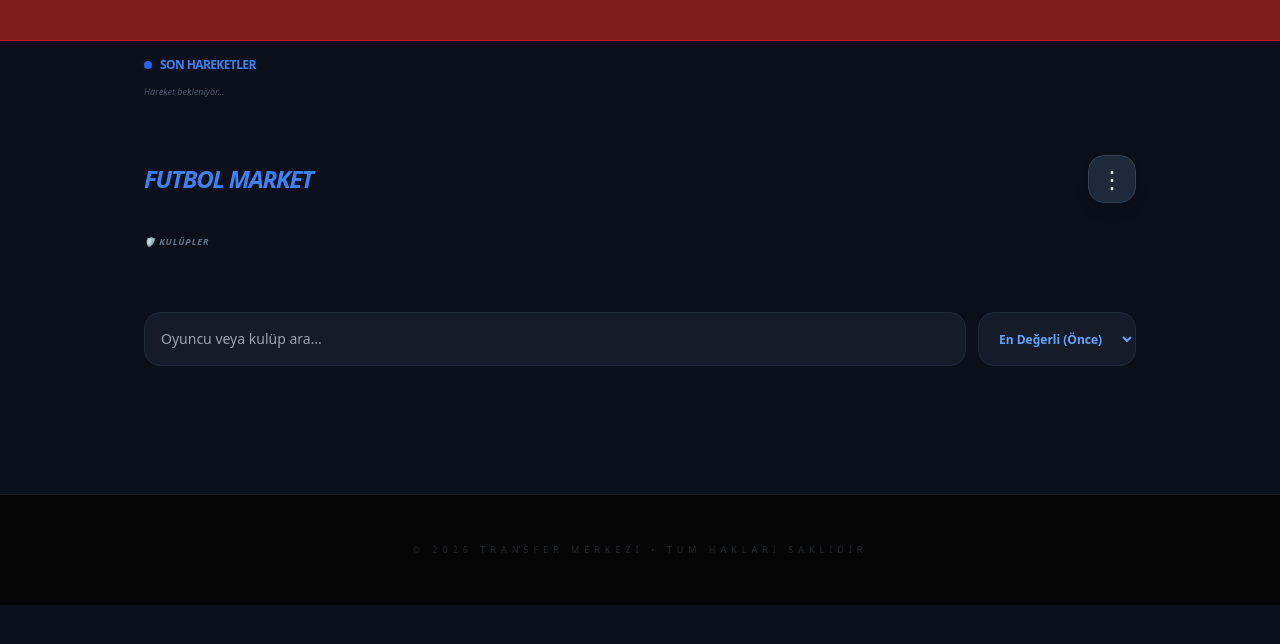
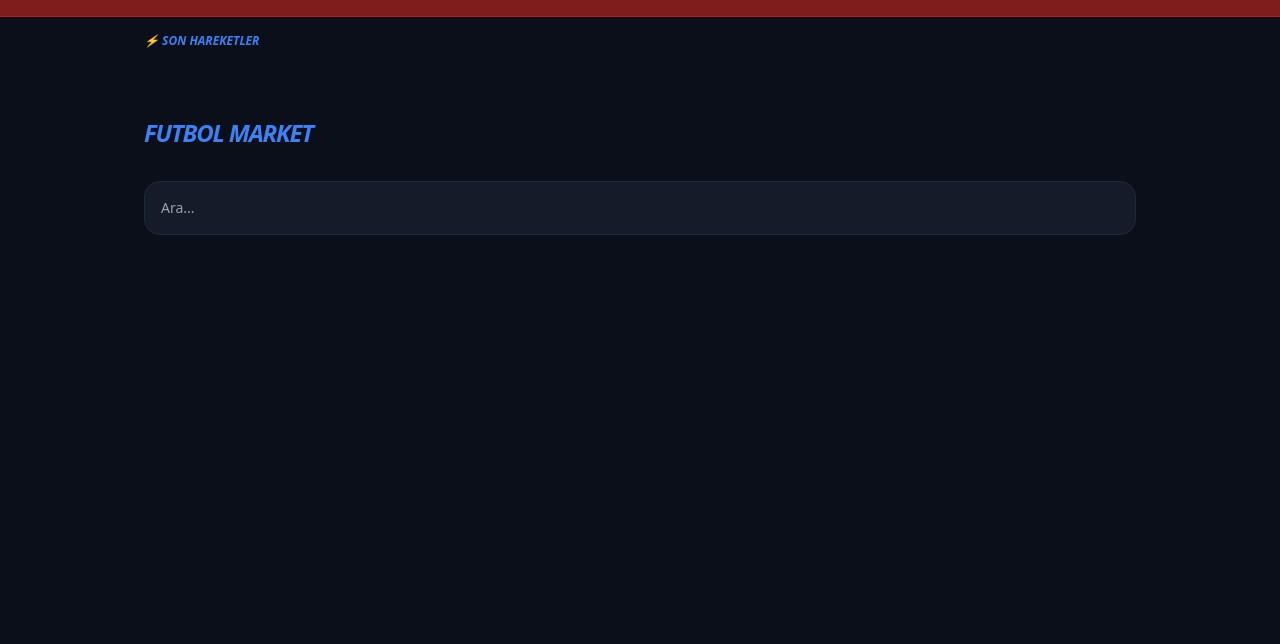
Before and after one commit to Musab13579/Transfermarkt, a Flask app: page / in a window 1280 px wide. Shown: the top 644 px of the page. Run offline with Flask 3, Linux system fonts and the light colour scheme; data that the repository does not hold is empty; some libraries are stand-ins or nearby versions.

Commit message:
Update index.html

```diff
--- a/templates/index.html
+++ b/templates/index.html
@@ -4,31 +4,8 @@
     <meta charset="UTF-8">
     <script src="https://cdn.tailwindcss.com"></script>
     <title>Futbol Market | Profesyonel</title>
-    <style>
-        @keyframes marquee { 0% { transform: translateX(100%); } 100% { transform: translateX(-100%); } }
-        .animate-marquee { display: inline-block; animation: marquee 30s linear infinite; }
-        .hidden-list { display: none; }
-        .no-scrollbar::-webkit-scrollbar { display: none; }
-        .no-scrollbar { -ms-overflow-style: none; scrollbar-width: none; }
-    </style>
 </head>
 <body class="bg-[#0b0f1a] text-white font-sans">
-
-    {% macro render_best(players, pos_name) %}
-        {% set best = players | selectattr('position', 'equalto', pos_name) | sort(attribute='value', reverse=True) | first %}
-        <div class="flex flex-col bg-slate-800/40 p-4 rounded-2xl border border-slate-700/50">
-            <div class="flex items-center justify-between">
-                <div class="flex items-center gap-4">
-                    <div class="w-10 h-10 bg-blue-600/20 rounded-xl flex items-center justify-center text-[10px] font-black text-blue-400 border border-blue-500/30">{{ pos_name[:2].upper() }}</div>
-                    <div>
-                        <p class="text-[9px] text-slate-500 font-bold uppercase">{{ pos_name }}</p>
-                        <p class="text-xs font-black italic">{{ best.name if best else '---' }}</p>
-                    </div>
-                </div>
-                <p class="text-xs font-black text-yellow-500">{{ best.value if best else '0' }} M €</p>
-            </div>
-        </div>
-    {% endmacro %}
 
     <div class="bg-red-900 py-2 overflow-hidden border-b border-red-700">
         <div class="whitespace-nowrap animate-marquee font-black uppercase text-[10px] tracking-widest text-red-100">
@@ -38,71 +15,26 @@
 
     <div class="container mx-auto p-4 max-w-5xl">
         <div class="mb-6">
-            <div class="flex items-center gap-2 mb-3">
-                <span class="relative flex h-2 w-2">
-                    <span class="animate-ping absolute inline-flex h-full w-full rounded-full bg-blue-400 opacity-75"></span>
-                    <span class="relative inline-flex rounded-full h-2 w-2 bg-blue-600"></span>
-                </span>
-                <h2 class="text-blue-500 font-bold text-xs uppercase tracking-tighter">Son Hareketler</h2>
-            </div>
+            <h2 class="text-blue-500 font-bold text-xs uppercase mb-3 italic">⚡ Son Hareketler</h2>
             <div id="latest-news-container" class="grid grid-cols-2 md:grid-cols-5 gap-3">
-                <p class="text-[9px] text-slate-600 italic">Hareket bekleniyor...</p>
-            </div>
+                </div>
         </div>
 
-        <header class="flex justify-between items-center py-8">
-            <h1 class="text-2xl font-black italic text-blue-500 uppercase tracking-tighter">FUTBOL MARKET</h1>
-            <button onclick="toggleBestList()" class="w-12 h-12 flex items-center justify-center bg-slate-800 rounded-2xl text-2xl hover:bg-blue-600 transition shadow-lg border border-slate-700">⋮</button>
-        </header>
+        <header class="py-8"><h1 class="text-2xl font-black italic text-blue-500 uppercase tracking-tighter">FUTBOL MARKET</h1></header>
 
-        <div id="bestListArea" class="hidden-list mb-12 animate-fade-in">
-            <h2 class="text-center font-black text-blue-400 mb-6 uppercase italic text-[10px] tracking-[0.3em]">🏆 MEVKİLERİN EN PAHALILARI</h2>
-            <div class="grid grid-cols-1 md:grid-cols-2 lg:grid-cols-3 gap-3 bg-[#161b2a] p-6 rounded-[2.5rem] border border-blue-900/20 shadow-2xl">
-                {{ render_best(players, 'Kaleci') }} {{ render_best(players, 'Stoper') }}
-                {{ render_best(players, 'Sol Bek') }} {{ render_best(players, 'Sağ Bek') }}
-                {{ render_best(players, 'Merkez Orta Saha') }}
-                {{ render_best(players, 'On Numara') }} {{ render_best(players, 'Sol Kanat') }}
-                {{ render_best(players, 'Sağ Kanat') }} {{ render_best(players, 'Santrafor') }}
-            </div>
-        </div>
-
-        <div class="mb-10">
-            <h2 class="text-[9px] font-black text-slate-500 mb-4 tracking-widest uppercase italic">🛡️ KULÜPLER</h2>
-            <div class="flex gap-4 overflow-x-auto no-scrollbar pb-2">
-                {% for k in clubs %}
-                <a href="/kulup/{{ k.ad }}?sifre={{ sifre }}" class="flex-none text-center">
-                    <div class="w-16 h-16 bg-[#161b2a] rounded-2xl border border-slate-800 p-3 hover:border-blue-500 transition mb-2">
-                        <img src="{{ k.logo }}" class="w-full h-full object-contain">
-                    </div>
-                    <p class="text-[8px] font-black uppercase text-slate-400 truncate w-16">{{ k.ad }}</p>
-                </a>
-                {% endfor %}
-            </div>
-        </div>
-
-        <div class="mb-8 flex flex-col md:flex-row gap-3">
-            <input type="text" id="src" onkeyup="filterAndSort()" placeholder="Oyuncu veya kulüp ara..." class="flex-1 bg-[#161b2a] border border-slate-800 p-4 rounded-2xl outline-none focus:ring-2 focus:ring-blue-500 text-sm">
-            <select id="sortOrder" onchange="filterAndSort()" class="bg-[#161b2a] border border-slate-800 p-4 rounded-2xl text-xs font-bold text-blue-400">
-                <option value="desc">En Değerli (Önce)</option>
-                <option value="asc">En Ucuz (Önce)</option>
-            </select>
-        </div>
+        <div class="mb-8"><input type="text" id="src" onkeyup="filterAndSort()" placeholder="Ara..." class="w-full bg-[#161b2a] border border-slate-800 p-4 rounded-2xl outline-none text-sm"></div>
 
         <div id="grid" class="grid grid-cols-2 md:grid-cols-4 gap-6">
             {% for p in players %}
-            <div class="card bg-[#161b2a] p-5 rounded-[2.5rem] border border-slate-800 hover:border-blue-500 transition-all shadow-xl group"
-                 data-id="{{ p.id }}"
-                 data-info="{{ p.name|lower }} {{ p.club|lower }} {{ p.position|lower }}"
-                 data-pos="{{ p.position }}"
-                 data-val="{{ p.value }}">
-                <a href="/oyuncu/{{ p.id }}?sifre={{ sifre or '' }}">
-                    <div class="h-40 w-full mb-4 flex justify-center items-center bg-[#0b0f1a] rounded-[2rem] relative overflow-hidden">
-                        <img src="{{ p.img }}" class="h-full object-contain group-hover:scale-110 transition duration-500" onerror="this.src='https://cdn-icons-png.flaticon.com/512/166/166351.png'">
-                        <div class="absolute top-3 right-3 bg-blue-600 text-[8px] px-2 py-1 rounded-full font-black uppercase">{{ p.position }}</div>
+            <div class="card bg-[#161b2a] p-5 rounded-[2.5rem] border border-slate-800 hover:border-blue-500 transition shadow-xl"
+                 data-id="{{ p.id }}" data-info="{{ p.name|lower }} {{ p.club|lower }}" data-val="{{ p.value }}">
+                <a href="/oyuncu/{{ p.id }}?sifre={{ sifre }}">
+                    <div class="h-40 w-full mb-4 bg-[#0b0f1a] rounded-[2rem] flex justify-center items-center">
+                        <img src="{{ p.img }}" class="h-full object-contain">
                     </div>
                     <h3 class="text-sm font-black text-center uppercase truncate">{{ p.name }}</h3>
-                    <p class="text-slate-500 text-center text-[9px] mb-3 uppercase">{{ p.club }}</p>
-                    <div class="bg-blue-600/10 border border-blue-500/20 p-3 rounded-2xl text-center text-blue-400 font-black text-xs italic">{{ p.value }} M €</div>
+                    <p class="text-slate-500 text-center text-[9px] uppercase">{{ p.club }}</p>
+                    <div class="bg-blue-600/10 border border-blue-500/20 p-3 rounded-2xl text-center text-blue-400 font-black text-xs mt-3">{{ p.value }} M €</div>
                 </a>
             </div>
             {% endfor %}
@@ -110,69 +42,40 @@
     </div>
 
     <script>
-        // HAFIZADAKİ VERİLERİ ANA SAYFAYA UYGULA
         function syncFromStorage() {
             const players = JSON.parse(localStorage.getItem('players')) || [];
 
-            // 1. "None" olan isimleri ve kulüpleri düzelt
+            // Kartları hafızaya göre düzelt
             players.forEach(p => {
                 const card = document.querySelector(`.card[data-id="${p.id}"]`);
                 if (card) {
-                    if (p.name) card.querySelector('h3').innerText = p.name;
-                    if (p.club) card.querySelector('p').innerText = p.club;
-                    if (p.marketValue) card.querySelector('.text-blue-400').innerText = p.marketValue + " M €";
-                    // Arama verisini de güncelle
-                    card.dataset.info = `${p.name.toLowerCase()} ${p.club.toLowerCase()} ${p.position.toLowerCase()}`;
-                    card.dataset.val = p.marketValue;
+                    card.querySelector('h3').innerText = p.name;
+                    card.querySelector('p').innerText = p.club;
+                    card.querySelector('.text-blue-400').innerText = p.marketValue + " M €";
                 }
             });
 
-            // 2. Son Transferler Bandını Doldur (Son 5 hareket)
+            // Üst transfer bandını yap
             const container = document.getElementById('latest-news-container');
             if (container && players.length > 0) {
                 const latest = [...players].slice(-5).reverse();
                 container.innerHTML = latest.map(p => `
                     <div class="bg-slate-800/40 p-3 rounded-2xl border border-white/5">
-                        <p class="text-[10px] font-black truncate uppercase text-white">${p.name}</p>
+                        <p class="text-[10px] font-black truncate text-white uppercase">${p.name}</p>
                         <p class="text-[8px] text-blue-400 font-bold truncate">➔ ${p.club}</p>
                     </div>
                 `).join('');
             }
         }
 
-        function toggleBestList() { document.getElementById('bestListArea').classList.toggle('hidden-list'); }
-
         function filterAndSort() {
             let input = document.getElementById('src').value.toLowerCase();
-            let order = document.getElementById('sortOrder').value;
             let grid = document.getElementById('grid');
             let cards = Array.from(grid.getElementsByClassName('card'));
-
-            cards.forEach(card => {
-                let matchesSearch = card.dataset.info.includes(input);
-                card.style.display = matchesSearch ? "block" : "none";
-            });
-
-            cards.sort((a, b) => {
-                let valA = parseFloat(a.dataset.val) || 0;
-                let valB = parseFloat(b.dataset.val) || 0;
-                return order === 'desc' ? valB - valA : valA - valB;
-            });
-            cards.forEach(card => grid.appendChild(card));
+            cards.forEach(card => card.style.display = card.dataset.info.includes(input) ? "block" : "none");
         }
 
-        document.addEventListener('DOMContentLoaded', () => {
-            syncFromStorage();
-            filterAndSort();
-        });
+        document.addEventListener('DOMContentLoaded', syncFromStorage);
     </script>
-
-    <footer class="w-full border-t border-white/10 bg-[#050505] py-12 mt-20">
-        <div class="max-w-7xl mx-auto px-4 text-center">
-            <p class="text-[9px] text-gray-600 uppercase tracking-[5px] opacity-40">
-                &copy; 2026 TRANSFER MERKEZİ • TÜM HAKLARI SAKLIDIR
-            </p>
-        </div>
-    </footer>
 </body>
 </html>
```
